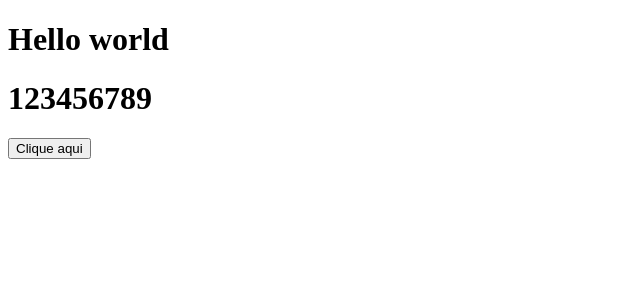
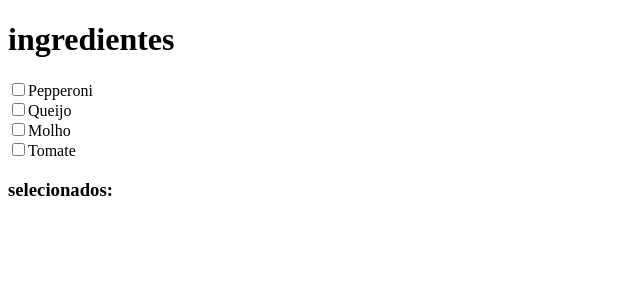
Before and after one commit to samuelrebula/Notes, a React (Create React App) app: page / in a window 1280 px wide. Shown: the top 300 px of the page, without its empty margins (0-640 px from the left). Built offline with nearby package versions, Linux system fonts and the light colour scheme.

Commit message:
learning useState and useEffect

```diff
--- a/src/App.js
+++ b/src/App.js
@@ -1,25 +1,58 @@
-import React from "react";
+import React, { useState } from "react";
+import Selecionados from "./Components/Selecionados";
 
 function App() {
-  //               0 1 2 3 4 5 6 7 8 posição do array
-  let numeros = [1,2,3,4,5,6,7,8,9];
+  const[ingredientes, setIngredientes] = useState([]);
 
-  function clicou() {
-    numeros = numeros.map((elemento) => {
-      return elemento * 2;
-    });
+  function handleInputChange(e) {
+    const value = e.target.value;
 
-    console.log(numeros)
-    // numeros.forEach((elemento, index) => {
-    //   console.log(elemento + '-' + index)
-    // });
+    const newIngredientes = [...ingredientes];
+    const index = ingredientes.indexOf(value);
+
+    if(index === -1) newIngredientes.push(value);
+    else newIngredientes.splice(index, 1);
+
+    setIngredientes(newIngredientes);
   }
 
   return (
     <div>
-      <h1>Hello world</h1>
-      <h1>{numeros}</h1>
-      <button onClick={() => {clicou(false)}} >Clique aqui</button>
+      <h1>ingredientes</h1>
+
+      <input
+        id="Pepperoni"
+        type="checkbox"
+        value="Pepperoni"
+        onChange={handleInputChange}
+      />
+      <label htmlFor="Pepperoni">Pepperoni</label>
+      <br />
+      <input
+        id="Queijo"
+        type="checkbox"
+        value="Queijo"
+        onChange={handleInputChange}
+      />
+      <label htmlFor="Queijo">Queijo</label>
+      <br />
+      <input
+        id="Molho"
+        type="checkbox"
+        value="Molho"
+        onChange={handleInputChange}
+      />
+      <label htmlFor="Molho">Molho</label>
+      <br />
+      <input
+        id="Tomate"
+        type="checkbox"
+        value="Tomate"
+        onChange={handleInputChange}
+      />
+      <label htmlFor="Tomate">Tomate</label>
+      <br />
+      <Selecionados selecionados={ingredientes} />
     </div>
   );
 }
--- /dev/null
+++ b/src/Components/Selecionados.js
@@ -0,0 +1,29 @@
+import React, { useEffect, useState } from "react";
+
+function Selecionados({ selecionados }) {
+    const [ingredientes, setIngredientes] = useState(selecionados);
+    const [showWarning, setShowWarning] = useState(false);
+
+    useEffect(() => {
+        const newIngredientes = [];
+
+        for (let i = 0; i < selecionados.length && i < 3; i++) {
+            const element = selecionados[i];
+            newIngredientes.push(element);
+        }
+
+        setIngredientes(newIngredientes);
+
+        setShowWarning(selecionados.length >= 3);
+    }, [selecionados])
+
+    return (
+        <div>
+            <h3>selecionados:</h3>
+            <p>{ingredientes.join(' ')}</p>
+            {showWarning && <h4>Número máximo de ingredientes atingido</h4>}
+        </div>
+    )
+}
+
+export default Selecionados;
```
